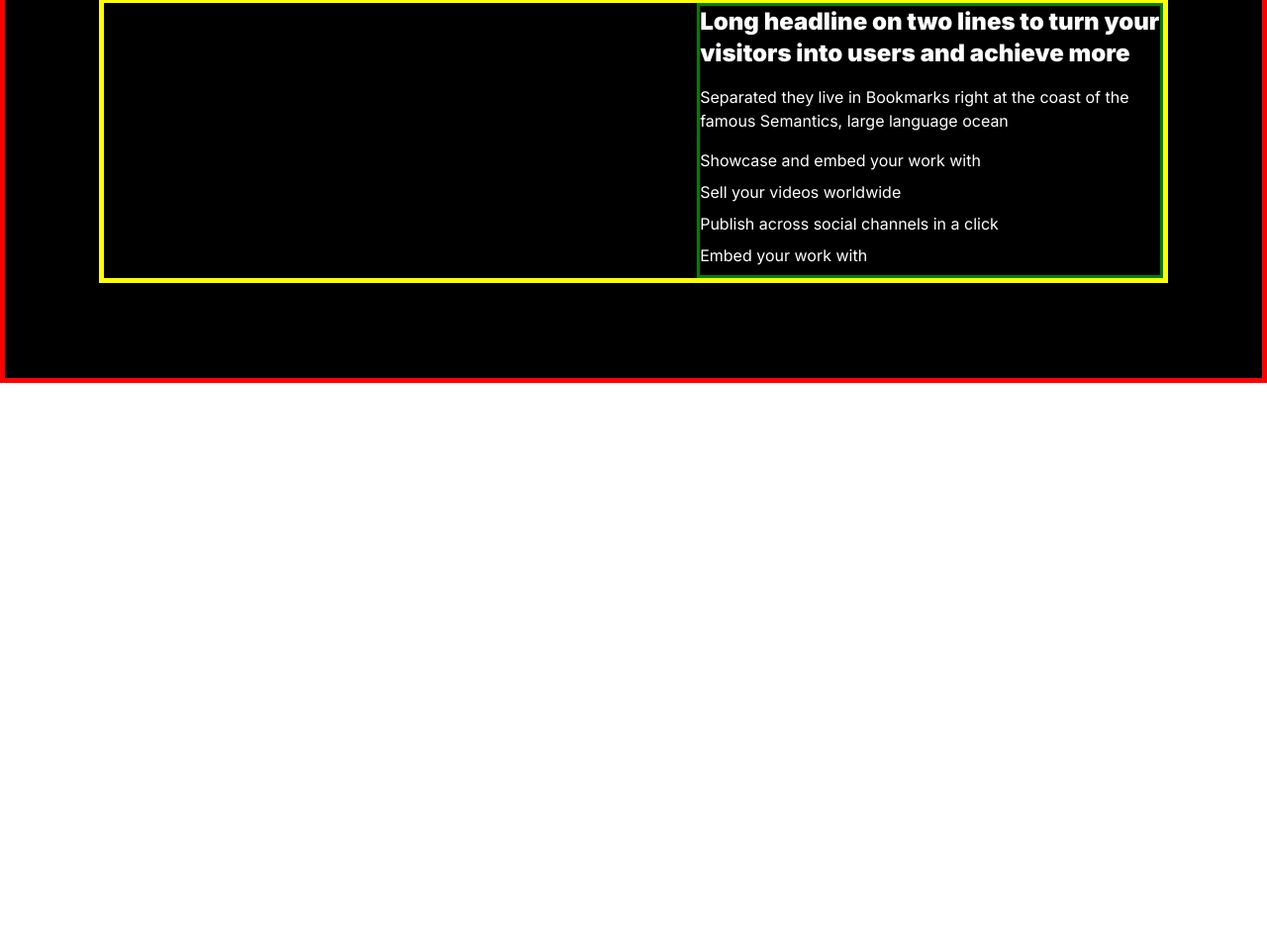
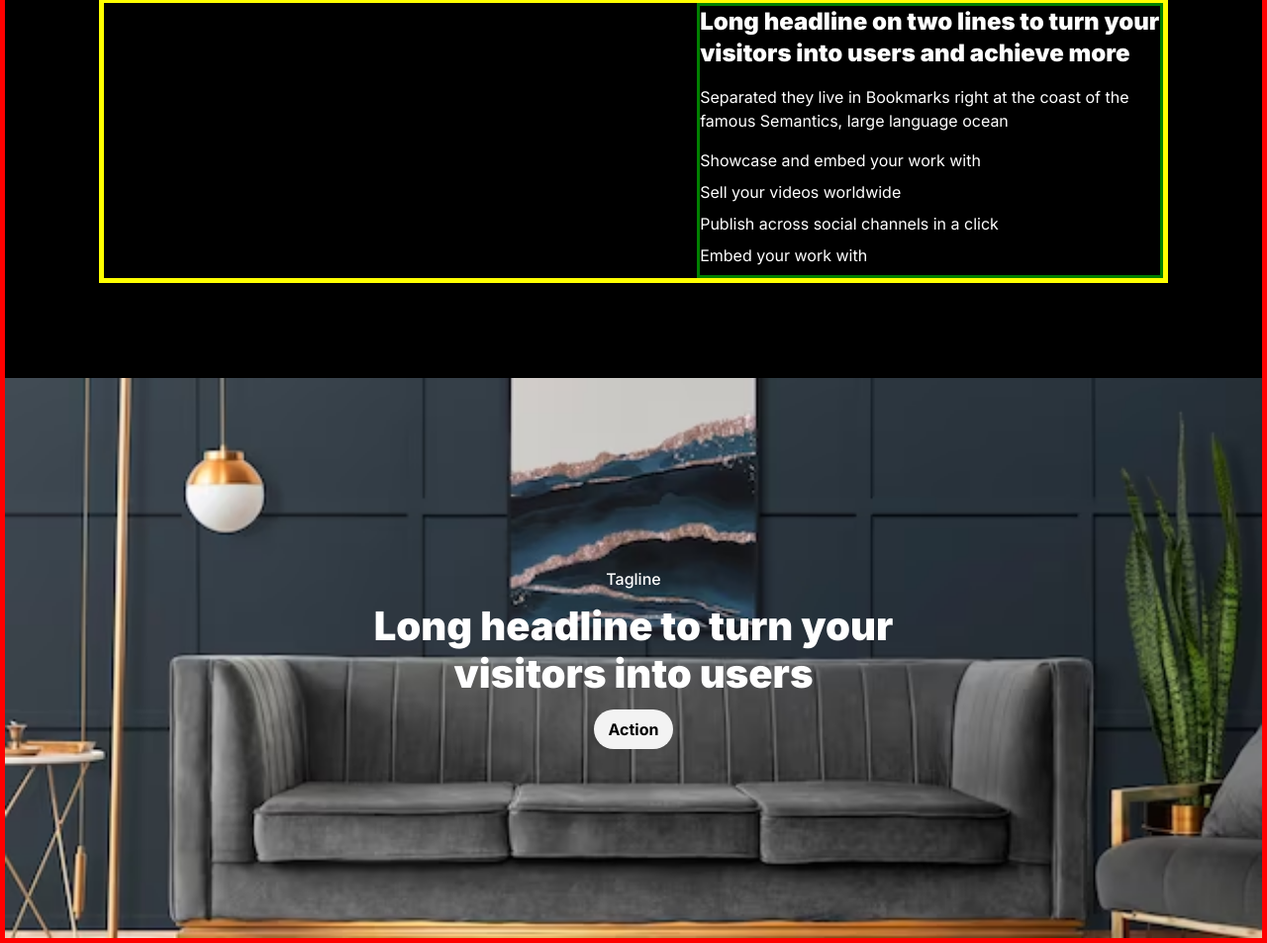
Before and after one commit to Gogagulua/davaleba-10, a plain HTML site: page index.html in a window 1280 px wide. Shown: the part 961-1914 px from the top of the page at 99% size. Before the commit the page ends 1348 px from the top, so only its background shows below. Drawn offline with Linux system fonts and the light colour scheme.

Commit message:
add section 4

```diff
--- a/css/style.css
+++ b/css/style.css
@@ -3,8 +3,10 @@
 .container {
   max-width: 1440px;
   width: 100%;
+
   margin-inline: auto;
   border: 5px solid red;
+  font-family: "Inter", sans-serif;
 }
 
 /* header */
@@ -239,3 +241,64 @@ header div p {
 
   color: #ffffff;
 }
+
+/* section 4s */
+
+.section_4 {
+  width: 100%;
+  /* border: 5px solid blue; */
+  height: 566px;
+  background-image: url(../photos/furniture\ image.avif);
+  background-position: center;
+  background-repeat: no-repeat;
+  background-size: 100%;
+  display: flex;
+  justify-content: center;
+  align-items: center;
+}
+
+.div_box_4_p {
+  font-style: normal;
+  font-weight: 500;
+  font-size: 16px;
+  line-height: 24px;
+  text-align: center;
+  color: #ffffff;
+}
+
+.div_box_4 h1 {
+  width: 70%;
+  font-style: normal;
+  font-weight: 900;
+  font-size: 40px;
+  line-height: 48px;
+
+  text-align: center;
+
+  color: #ffffff;
+}
+
+.div_box_4 {
+  display: flex;
+  justify-content: center;
+  align-items: center;
+  flex-direction: column;
+  text-align: center;
+  row-gap: 12px;
+}
+
+.action_div_4 {
+  background: #f3f3f3;
+  border-radius: 24px;
+  padding: 8px 0;
+  width: 9%;
+}
+
+.action_text {
+  font-style: normal;
+  font-weight: 700;
+  font-size: 16px;
+  line-height: 24px;
+
+  text-align: center;
+}
--- a/index.html
+++ b/index.html
@@ -12,7 +12,6 @@
 <body>
 
     <div class="container">
-        <!-- header -->
         <header>
             <img src="photos/Logo (Black).svg" alt="">
             <nav>
@@ -108,11 +107,21 @@
                         <p class="section_3_p">Publish across social channels in a click</p>
                         <p class="section_3_p">Embed your work with </p>
                     </div>
+                </div>
+
+            </section>
+
+
+            <!-- section 4 -->
+            <section class="section_4">
+              <div class="div_box_4">
+                <p class="div_box_4_p">Tagline</p>
+                <h1>Long headline to turn your visitors into users</h1>
+                <div class="action_div_4">
+                    <p class="action_text">Action</p>
+                </div>
 
               </div>
-        </div>
-
-
             </section>
 
 
@@ -121,5 +130,6 @@
 
     </div>
 
+
 </body>
 </html>
```
Also changed, not shown: photos/furniture image.avif (added). Lines whose indentation alone changed are shown as unchanged.
